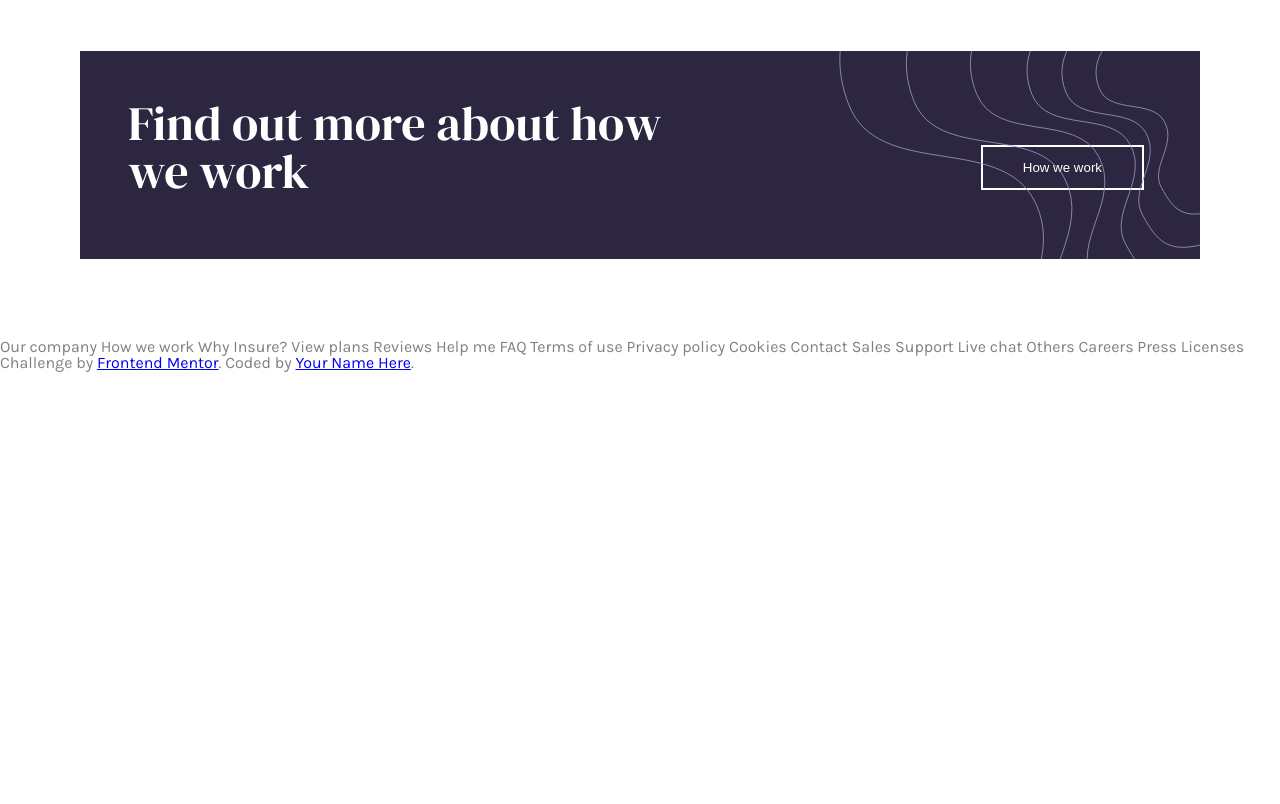
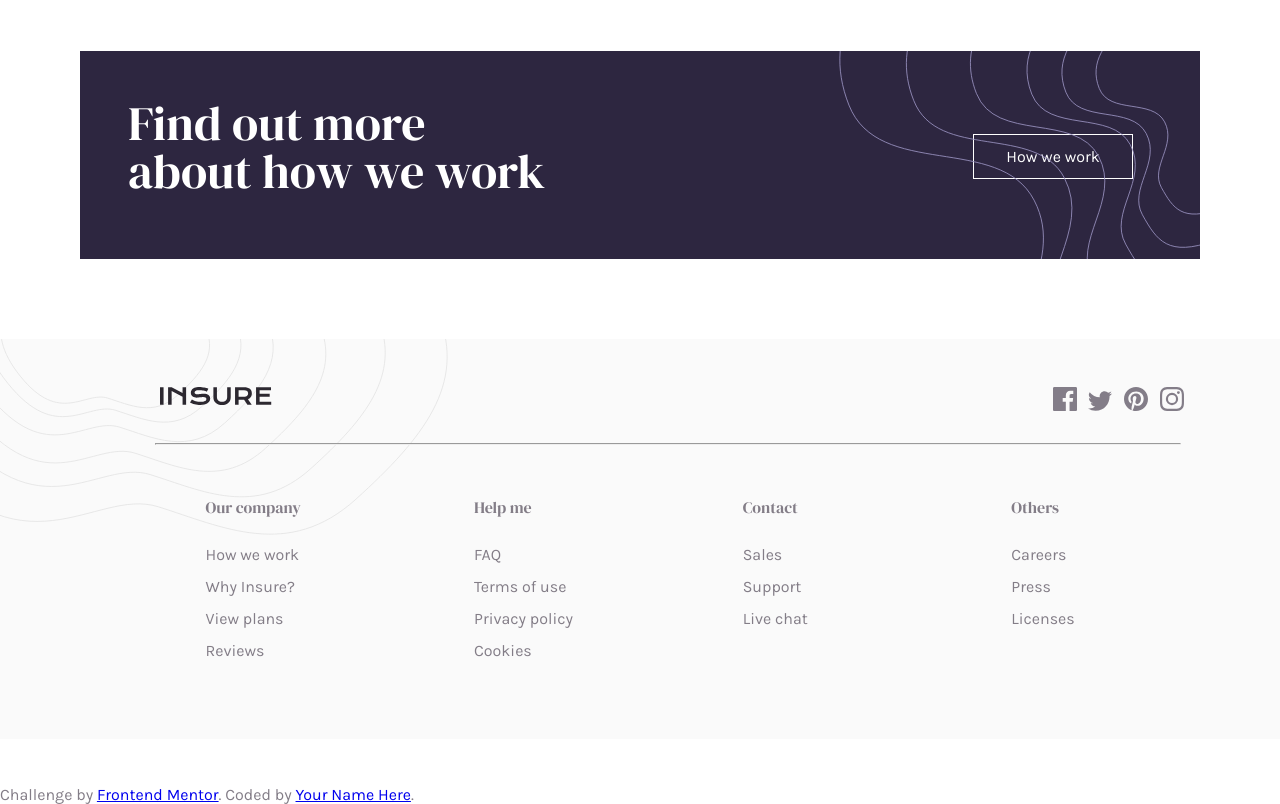
Before and after one commit to craigdennis/frontend-mentor, a plain HTML site: page insure-landing-page-master/index.html in a window 1280 px wide. Shown: the part 1360-2164 px from the top of the page. Before the commit the page ends 1732 px from the top, so only its background shows below. Drawn offline with Linux system fonts and the light colour scheme.

Commit message:
version 1
completed the layout verison 1. a few more touches need to make it like the design

```diff
--- a/insure-landing-page-master/index.html
+++ b/insure-landing-page-master/index.html
@@ -89,7 +89,7 @@
     <section>
       <div class="work-container">
         <div>
-          <h1>Find out more about how we work</h1>
+          <h1>Find out more<br> about how we work</h1>
         </div>
         <button>How we work</button>
         <img src="images/bg-pattern-how-we-work-desktop.svg" alt="">
@@ -98,18 +98,53 @@
     </section>
 
     <footer>
+      <img class="footer-pattern" src="images/bg-pattern-footer-desktop.svg" alt="">
+      <img class="logo" src="images/logo.svg" alt="">
 
-      <div>
+        <div class="social">
+        <img src="images/icon-facebook.svg" alt="">
+        <img src="images/icon-twitter.svg" alt="">
+        <img src="images/icon-pinterest.svg" alt="">
+        <img src="images/icon-instagram.svg" alt="">
+
+        </div>
+
+
+      <hr>
+
+      <div class="container">
+        <div class="column">
+          <h3>Our company</h3>
+          <p>How we work</p>
+          <p>Why Insure?</p>
+          <p>View plans</p>
+          <p>Reviews</p>
+        </div>
+
+        <div class="column">
+          <h3>Help me</h3>
+          <p>FAQ</p>
+          <p>Terms of use</p>
+          <p>Privacy policy</p>
+          <p>Cookies</p>
+        </div>
+
+        <div class="column">
+          <h3>Contact</h3>
+          <p>Sales</p>
+          <p>Support</p>
+          <p>Live chat</p>
+        </div>
+
+        <div class="column">
+          <h3>Others</h3>
+          <p>Careers</p>
+          <p>Press</p>
+          <p>Licenses</p>
+        </div>
 
       </div>
-
-
     </footer>
-
-             Our company How we work Why Insure? View plans
-    Reviews Help me FAQ Terms of use Privacy policy Cookies Contact Sales
-    Support Live chat Others Careers Press Licenses
-
     <div class="attribution">
       Challenge by
       <a href="https://www.frontendmentor.io?ref=challenge" target="_blank"
--- a/insure-landing-page-master/styles/styles.css
+++ b/insure-landing-page-master/styles/styles.css
@@ -68,7 +68,7 @@ body {
 
 }
 
-body, .btn, p {
+body, button, p {
     font-size: 16px;
     font-family: 'Karla', sans-serif;
     font-weight: 200;
@@ -90,9 +90,8 @@ hr {
 
 button {
         color:white;
-        padding: 1em 3em;
         border: white;
-        border: 2px solid white;
+        border: 1px solid white;
         background-color: var(--primary-violet);
 
 }
@@ -183,12 +182,10 @@ button {
 
 .header button {
     position: absolute;
-    top: 40em;
-    color:white;
-    padding: 1em 3em;
-    border: white;
-    border: 2px solid white;
+    top: 28em;
+    padding: 0.7em 2em;
     background-color: var(--primary-violet);
+
 
 }
 
@@ -280,7 +277,75 @@ button {
 
 .work-container button {
     position: absolute;
-    top: 45%;
-    right: 5%;
+    top: 40%;
+    right: 6%;
+    padding: 0.75em 2em;
 
 }
+
+
+/* FOOTER */
+
+footer {
+    position: relative;
+    background-color: var(--neutral-light-gray);
+    height: 25em;
+}
+
+.footer-pattern {
+    position: absolute;
+    width: 35%;
+    margin-bottom: 5em;
+}
+
+.logo {
+    position: relative;
+    float: left;
+    top: 3em;
+    left: 10em;
+
+}
+
+.social {
+    position: absolute;
+    top: 3em;
+    right: 6em;
+
+}
+.social img {
+    margin-left: 0.5em;
+}
+
+footer hr {
+    position: absolute;
+    top: 6em;
+    left: 9.7em;
+    width: 80%;
+}
+
+.container {
+    position: relative;
+    display: flex;
+    justify-content: space-evenly;
+    top: 10em;
+}
+
+.column {
+    width: 15%;
+}
+
+.column h3 {
+    margin-bottom: 2em;
+}
+
+.column p {
+    margin-bottom: 1em;
+}
+
+
+
+
+
+.attribution {
+    margin-top: 3em;
+}
```
